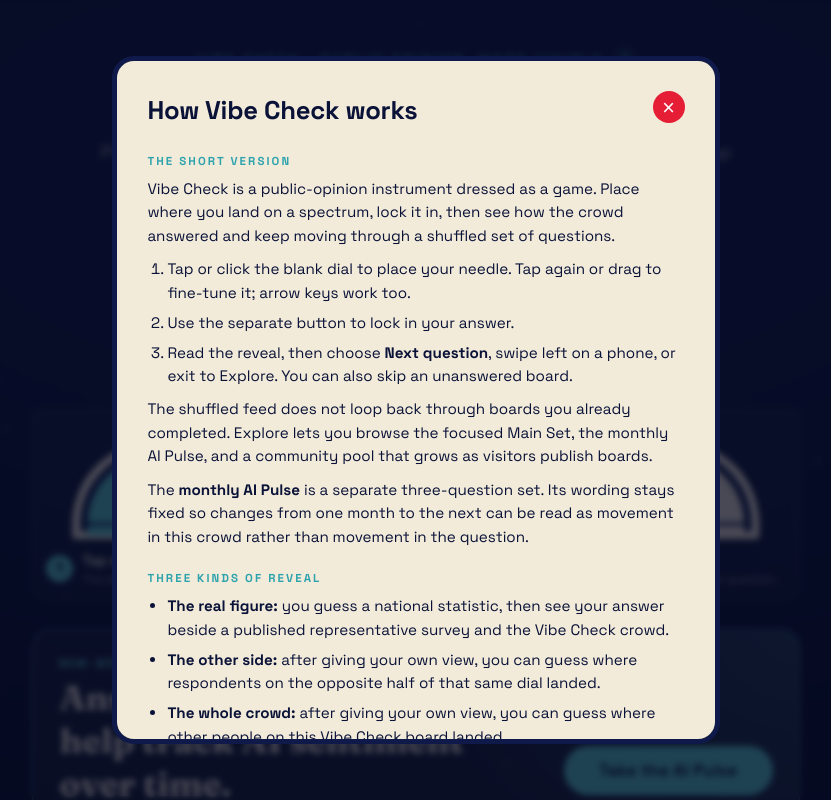
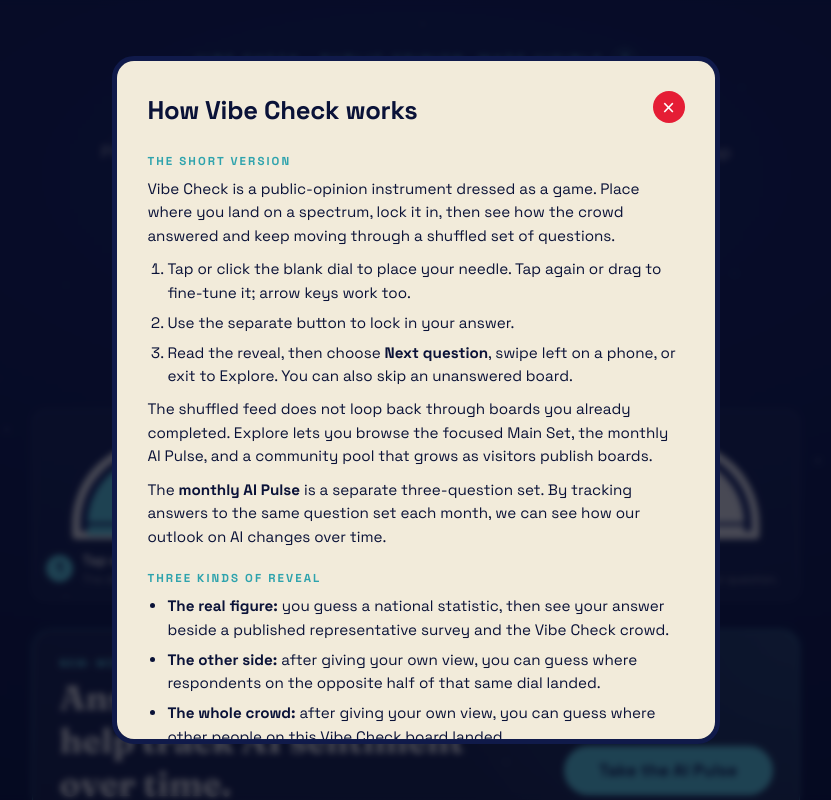
Before and after one commit to lookcarefully-cmyk/vibe-check, a Next.js app: page / in a window 1280 px wide. Both pictures are taken after a click on the button "How this works, and what's collected". Shown: the top 800 px of the page, without its empty margins (224-1055 px from the left). Built offline with nearby package versions, Linux system fonts and the light colour scheme.

Commit message:
Update InfoDialog.tsx

```diff
--- a/components/InfoDialog.tsx
+++ b/components/InfoDialog.tsx
@@ -93,8 +93,8 @@
             </p>
             <p>
               The <strong>monthly AI Pulse</strong> is a separate three-question set.
-              Its wording stays fixed so changes from one month to the next can be read
-              as movement in this crowd rather than movement in the question.
+              By tracking answers to the same question set each month, we can see how
+              our outlook on AI changes over time.
             </p>
           </section>
 
```
